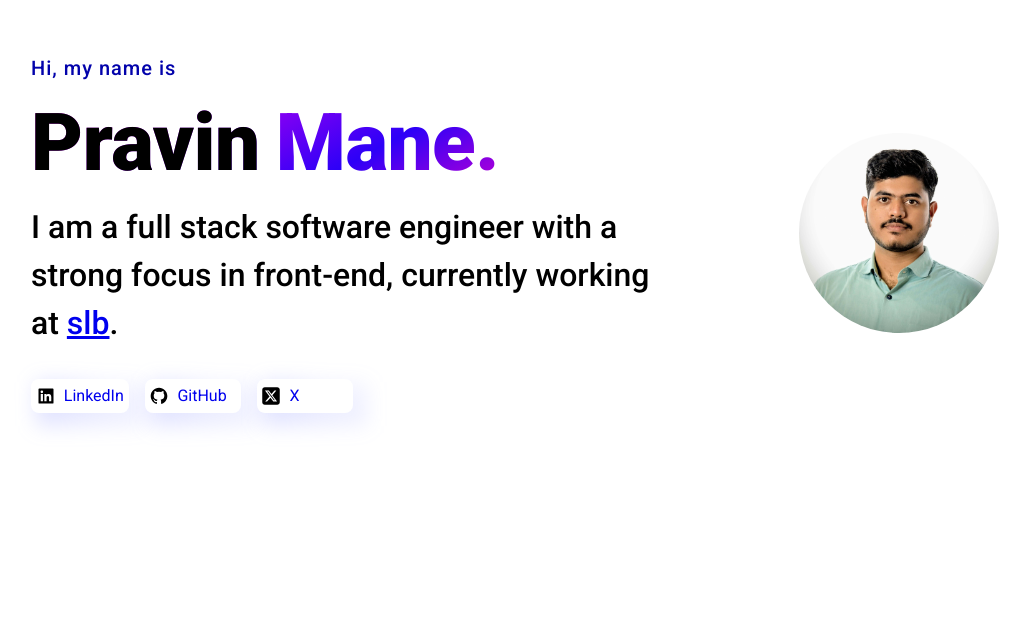
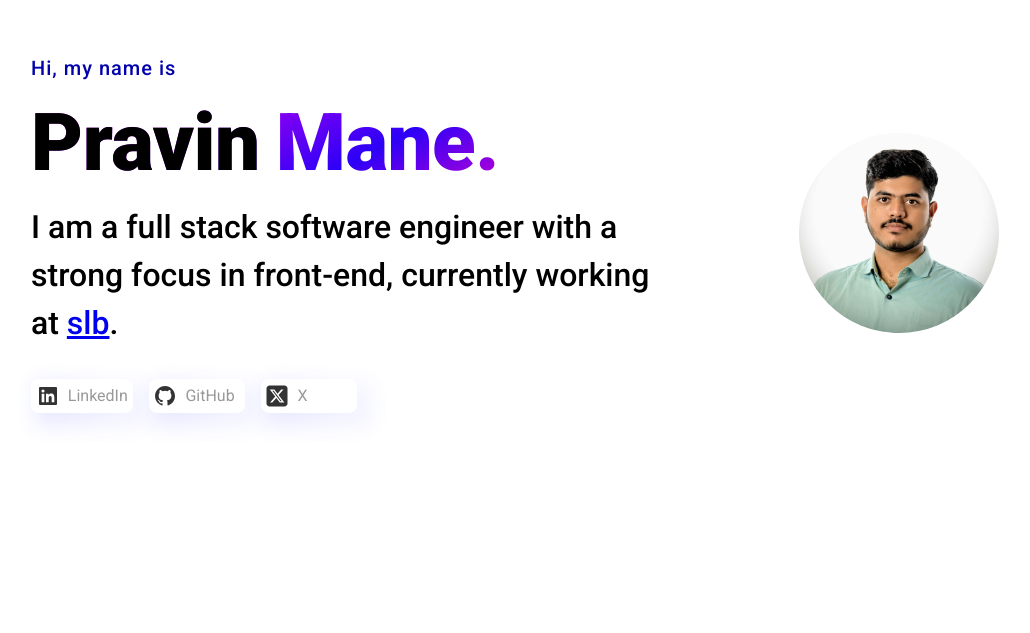
Before and after one commit to pravinmane1/Portfolio, an Angular app: page / in a window 1280 px wide. Shown: the part 167-800 px from the top of the page, without its empty margins (125-1155 px from the left). Built offline with nearby package versions, Linux system fonts and the light colour scheme.

Commit message:
Updated social links style

```diff
--- a/src/app/app.component.scss
+++ b/src/app/app.component.scss
@@ -4,5 +4,5 @@
   min-height: 100vh;
   margin-left: auto;
   margin-right: auto;
-  max-width: 1800px;
+  max-width: 2000px;
 }
--- a/src/app/features/about/about.component.html
+++ b/src/app/features/about/about.component.html
@@ -1 +1 @@
-<section id="about" class="about"></section>
+<section class="about-section" id="about"></section>
--- a/src/app/features/about/about.component.scss
+++ b/src/app/features/about/about.component.scss
@@ -1,3 +1,3 @@
-.about {
+.about-section {
   height: 500px;
 }
--- a/src/app/features/hero/hero.component.html
+++ b/src/app/features/hero/hero.component.html
@@ -21,13 +21,14 @@
       [ngClass]="{ 'fade-up': isLoading() }"
     ></app-social-links>
   </div>
+  <div class="hero-image-holder animate" [ngClass]="{ 'fade-up': isLoading() }">
     <img
       ngSrc="/assets/profile_image.jpg"
       width="200"
       height="200"
-    class="hero-image animate"
+      class="hero-image"
       ngSrcset="100w, 200w, 300w"
       priority
-    [ngClass]="{ 'fade-up': isLoading() }"
     />
+  </div>
 </section>
--- a/src/app/features/hero/hero.component.scss
+++ b/src/app/features/hero/hero.component.scss
@@ -123,8 +123,16 @@
   transition-delay: 900ms !important;
 }
 
+.hero-image-holder {
+  transition-delay: 1000ms !important;
+}
+
 .hero-image {
-  transition-delay: 1000ms !important;
+  transition: box-shadow 900ms cubic-bezier(.22,.61,.36,1);
+}
+
+.hero-image:hover {
+  box-shadow: #0000ff2e 10px 18px 20px 0px;
 }
 
 .fade-up {
--- a/src/app/features/social-links/social-links.component.html
+++ b/src/app/features/social-links/social-links.component.html
@@ -1,19 +1,69 @@
 <ul role="list" class="social-media-list">
-  <li>
+  <li class="list-item">
     <a href="https://www.linkedin.com/in/pravinmane1" target="_blank">
-      <img ngSrc="/assets/social-media/linkedin.svg" height="20" width="20" />
+      <span class="social-icon">
+        <svg
+          stroke="currentColor"
+          fill="currentColor"
+          stroke-width="0"
+          viewBox="0 0 24 24"
+          class="flex-shrink-0 h-5 w-5 text-zinc-500 group-hover:dark:text-white group-hover:text-zinc-800 duration-300"
+          aria-hidden="true"
+          height="1.5rem"
+          width="1.5rem"
+          xmlns="http://www.w3.org/2000/svg"
+        >
+          <path
+            d="M20 3H4a1 1 0 0 0-1 1v16a1 1 0 0 0 1 1h16a1 1 0 0 0 1-1V4a1 1 0 0 0-1-1zM8.339 18.337H5.667v-8.59h2.672v8.59zM7.003 8.574a1.548 1.548 0 1 1 0-3.096 1.548 1.548 0 0 1 0 3.096zm11.335 9.763h-2.669V14.16c0-.996-.018-2.277-1.388-2.277-1.39 0-1.601 1.086-1.601 2.207v4.248h-2.667v-8.59h2.56v1.174h.037c.355-.675 1.227-1.387 2.524-1.387 2.704 0 3.203 1.778 3.203 4.092v4.71z"
+          ></path>
+        </svg>
+      </span>
       <span>LinkedIn</span></a
     >
   </li>
-  <li>
+  <li class="list-item">
     <a href="https://github.com/pravinmane1" target="_blank">
-      <img ngSrc="/assets/social-media/github.svg" height="20" width="20" />
+      <span class="social-icon">
+        <svg
+          stroke="currentColor"
+          fill="currentColor"
+          stroke-width="0"
+          viewBox="0 0 24 24"
+          class="flex-shrink-0 h-5 w-5 text-zinc-500 group-hover:dark:text-white group-hover:text-zinc-800 duration-300"
+          aria-hidden="true"
+          height="1.5rem"
+          width="1.5rem"
+          xmlns="http://www.w3.org/2000/svg"
+        >
+          <path
+            fill-rule="evenodd"
+            clip-rule="evenodd"
+            d="M12.026 2c-5.509 0-9.974 4.465-9.974 9.974 0 4.406 2.857 8.145 6.821 9.465.499.09.679-.217.679-.481 0-.237-.008-.865-.011-1.696-2.775.602-3.361-1.338-3.361-1.338-.452-1.152-1.107-1.459-1.107-1.459-.905-.619.069-.605.069-.605 1.002.07 1.527 1.028 1.527 1.028.89 1.524 2.336 1.084 2.902.829.091-.645.351-1.085.635-1.334-2.214-.251-4.542-1.107-4.542-4.93 0-1.087.389-1.979 1.024-2.675-.101-.253-.446-1.268.099-2.64 0 0 .837-.269 2.742 1.021a9.582 9.582 0 0 1 2.496-.336 9.554 9.554 0 0 1 2.496.336c1.906-1.291 2.742-1.021 2.742-1.021.545 1.372.203 2.387.099 2.64.64.696 1.024 1.587 1.024 2.675 0 3.833-2.33 4.675-4.552 4.922.355.308.675.916.675 1.846 0 1.334-.012 2.41-.012 2.737 0 .267.178.577.687.479C19.146 20.115 22 16.379 22 11.974 22 6.465 17.535 2 12.026 2z"
+          ></path>
+        </svg>
+      </span>
       <span>GitHub</span></a
     >
   </li>
-  <li>
+  <li class="list-item">
     <a href="https://x.com/pravin_mane1" target="_blank">
-      <img ngSrc="/assets/social-media/x.svg" height="20" width="20" />
+      <span class="social-icon">
+        <svg
+          stroke="currentColor"
+          fill="currentColor"
+          stroke-width="0"
+          viewBox="0 0 448 512"
+          class="flex-shrink-0 h-5 w-5 text-zinc-500 group-hover:dark:text-white group-hover:text-zinc-800 duration-300"
+          aria-hidden="true"
+          height="1.5rem"
+          width="1.5rem"
+          xmlns="http://www.w3.org/2000/svg"
+        >
+          <path
+            d="M64 32C28.7 32 0 60.7 0 96V416c0 35.3 28.7 64 64 64H384c35.3 0 64-28.7 64-64V96c0-35.3-28.7-64-64-64H64zm297.1 84L257.3 234.6 379.4 396H283.8L209 298.1 123.3 396H75.8l111-126.9L69.7 116h98l67.7 89.5L313.6 116h47.5zM323.3 367.6L153.4 142.9H125.1L296.9 367.6h26.3z"
+          ></path>
+        </svg>
+      </span>
       <span> X</span></a
     >
   </li>
--- a/src/app/features/social-links/social-links.component.scss
+++ b/src/app/features/social-links/social-links.component.scss
@@ -5,7 +5,7 @@
   margin-top: 2rem;
 }
 
-.social-media-list > li > a {
+.list-item > a {
   display: flex;
   flex-flow: row nowrap;
   gap: 0.5rem;
@@ -18,11 +18,31 @@
   text-decoration: none;
 }
 
-.social-media-list > li > a:hover {
-  text-decoration: underline;
+.social-icon {
+  color: black;
+  fill: black;
 }
 
-.social-media-list > li > a:before {
+.list-item {
+  opacity: 0.8;
+  transition: opacity 300ms cubic-bezier(0.645, 0.045, 0.355, 1),
+    transform 300ms cubic-bezier(.22,.61,.36,1);
+    // transition-timing-function: cubic-bezier(.22,.61,.36,1);
+}
+
+.list-item:hover {
+  opacity: 1;
+  transform: translateY(-0.25rem);
+}
+
+.list-item > a {
+  color: gray;
+}
+.list-item > a:hover {
+  color: blue;
+}
+
+.list-item > a:after {
   content: "";
   position: absolute;
   inset: -5px;
```
Also changed, not shown: src/app/features/about/about.component.ts (+4 -5 lines). Lines whose indentation alone changed are shown as unchanged.
